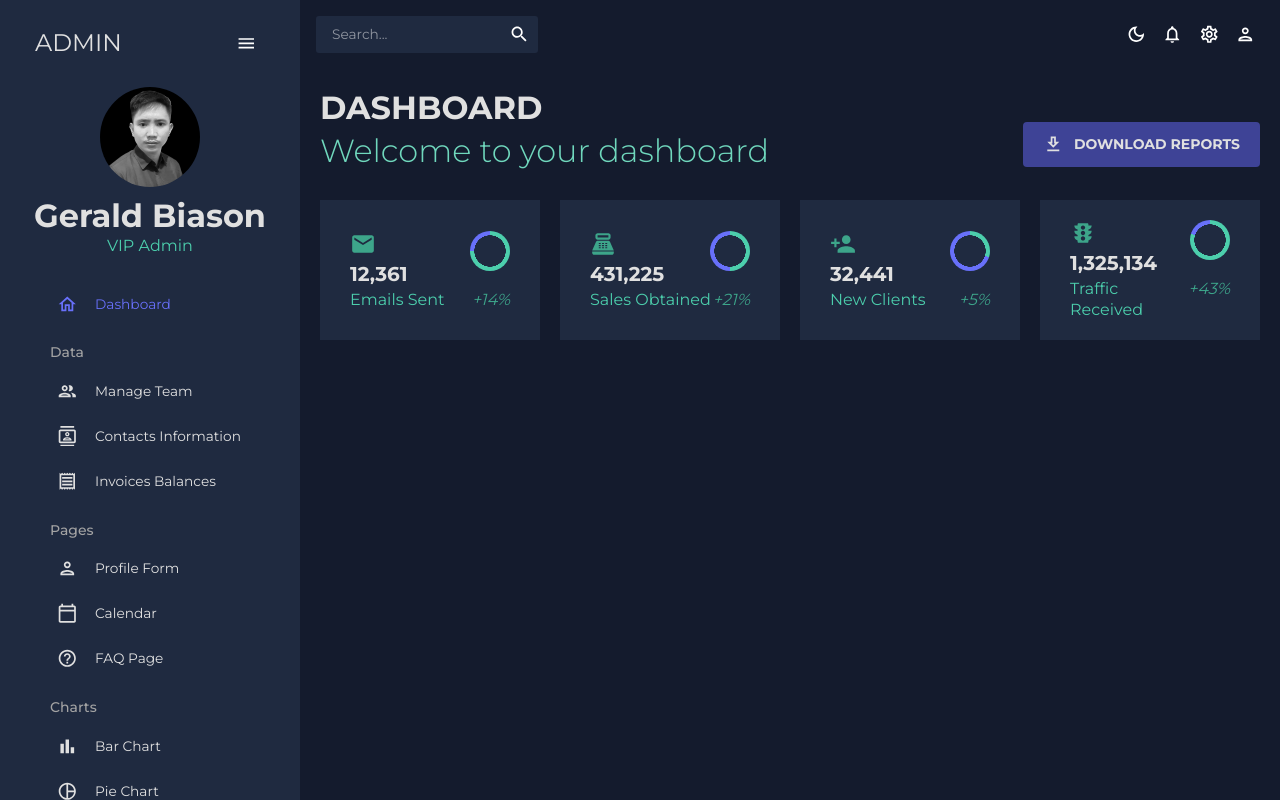
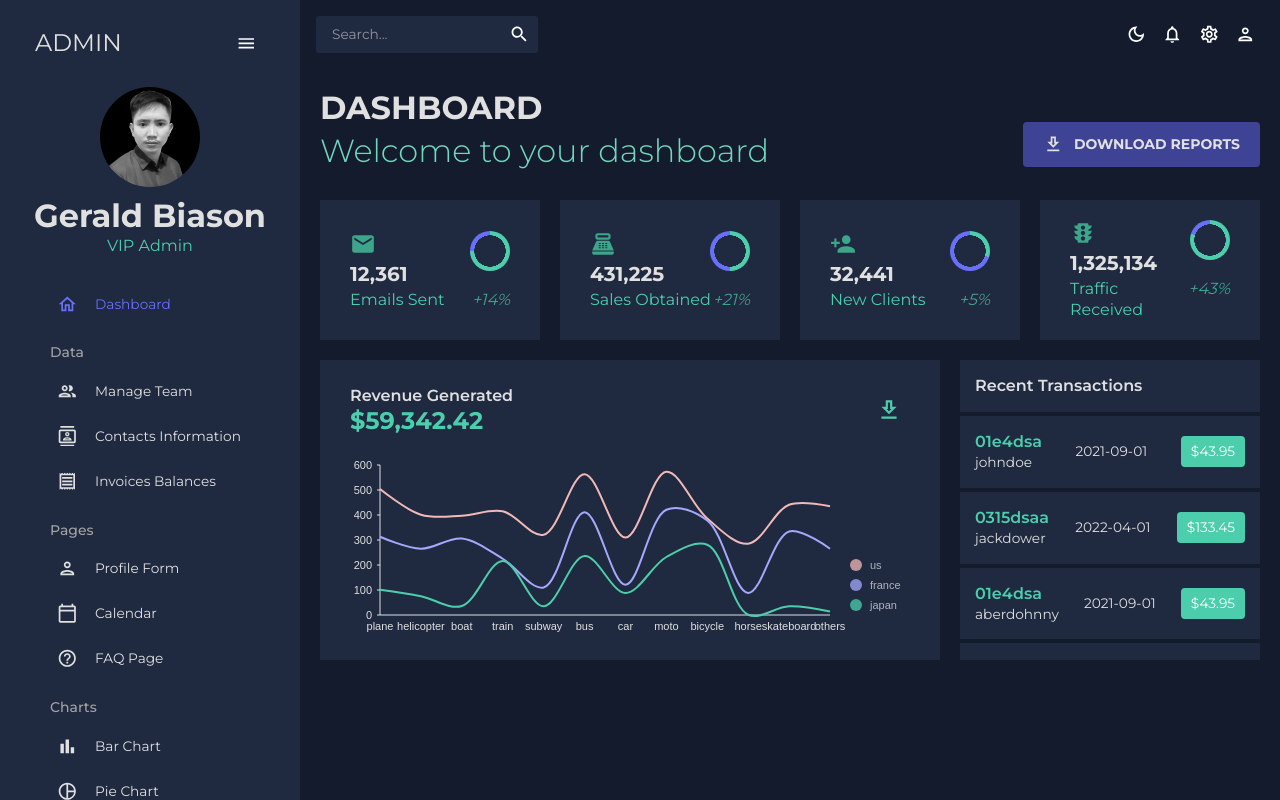
Before and after one commit to norrico31/dashboard-mui, a React (Create React App) app: page / in a window 1280 px wide. Built offline with nearby package versions, Linux system fonts and the light colour scheme.

Commit message:
row 3 done

```diff
--- a/src/App.js
+++ b/src/App.js
@@ -49,4 +49,4 @@ function App() {
 
 export default App
 
-// 3:39:35
+// 3:45:10
--- a/src/scenes/dashboard/index.jsx
+++ b/src/scenes/dashboard/index.jsx
@@ -2,7 +2,7 @@ import { Box, Button, IconButton, Typography, useTheme } from '@mui/material'
 import { tokens } from '../../utils/theme'
 import Header from '../../components/Header'
 import { mockTransactions } from '../../data/mockData'
-import DownloadOutlined from '@mui/icons-material/DownloadOutlined'
+import DownloadOutlinedIcon from '@mui/icons-material/DownloadOutlined'
 import EmailIcon from '@mui/icons-material/Email'
 import PointOfSaleIcon from '@mui/icons-material/PointOfSale'
 import PersonAddIcon from '@mui/icons-material/PersonAdd'
@@ -25,7 +25,7 @@ const Dashboard = () => {
                     <Button
                         sx={{ backgroundColor: colors.blueAccent[700], color: colors.grey[100], fontSize: '14px', fontWeight: 'bold', padding: '10px 20px' }}
                     >
-                        <DownloadOutlined sx={{ mr: '10px' }} />
+                        <DownloadOutlinedIcon sx={{ mr: '10px' }} />
                         Download Reports
                     </Button>
                 </Box>
@@ -97,6 +97,66 @@ const Dashboard = () => {
                         icon={<TrafficIcon sx={{ color: colors.greenAccent[600], fontSize: "26px" }} />}
                     />
                 </Box>
+
+                {/* ROW 2 */}
+                <Box
+                    gridColumn='span 8'
+                    gridRow='span 2'
+                    backgroundColor={colors.primary[400]}
+                >
+                    <Box mt='25px' p='0 30px' display='flex' justifyContent='space-between' alignItems='center'>
+                        <Box>
+                            <Typography variant='h5' fontWeight='600' color={colors.grey[100]}>Revenue Generated</Typography>
+                            <Typography variant='h3' fontWeight='bold' color={colors.greenAccent[500]}>$59,342.42</Typography>
+                        </Box>
+                        <Box>
+                            <IconButton>
+                                <DownloadOutlinedIcon sx={{fontSize: '26px', color: colors.greenAccent[500]}} />
+                            </IconButton>
+                        </Box>
+                    </Box>
+                    <Box height='250px' mt='-20px'>
+                        <LineChart isDashboard />
+                    </Box>
+                </Box>
+
+                {/* TRANSACTIONS */}
+                <Box gridColumn='span 4' gridRow='span 2' backgroundColor={colors.primary[400]} overflow="auto">
+                    <Box display='flex' justifyContent='space-between' alignItems='center' borderBottom={`4px solid ${colors.primary[500]}`} colors={colors.grey[100]} p='15px'>
+                        <Typography color={colors.grey[100]} variant="h5" fontWeight="600">Recent Transactions</Typography>
+                    </Box>
+                    {mockTransactions.map((trans, i) => (
+                        <Box
+                            key={`${trans.txId}-${i}`}
+                            display="flex"
+                            justifyContent="space-between"
+                            alignItems="center"
+                            borderBottom={`4px solid ${colors.primary[500]}`}
+                            p="15px"
+                        >
+                            <Box>
+                            <Typography
+                            color={colors.greenAccent[500]}
+                            variant="h5"
+                            fontWeight="600"
+                            >
+                            {trans.txId}
+                            </Typography>
+                            <Typography color={colors.grey[100]}>
+                            {trans.user}
+                            </Typography>
+                        </Box>
+                        <Box color={colors.grey[100]}>{trans.date}</Box>
+                        <Box
+                            backgroundColor={colors.greenAccent[500]}
+                            p="5px 10px"
+                            borderRadius="4px"
+                        >
+                            ${trans.cost}
+                        </Box>
+                        </Box>
+                    ))}
+                </Box>
             </Box>
 
         </Box>
```
